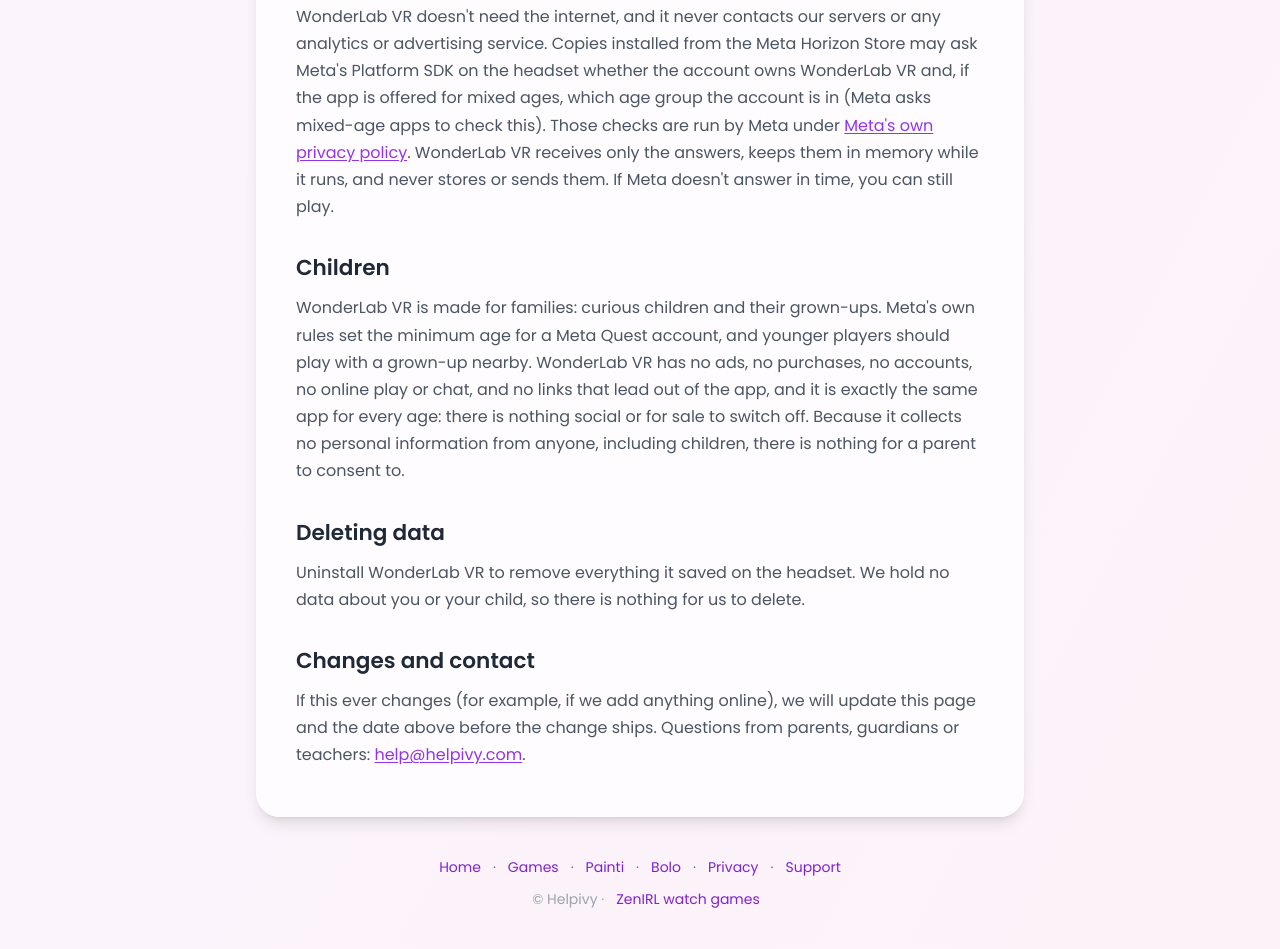
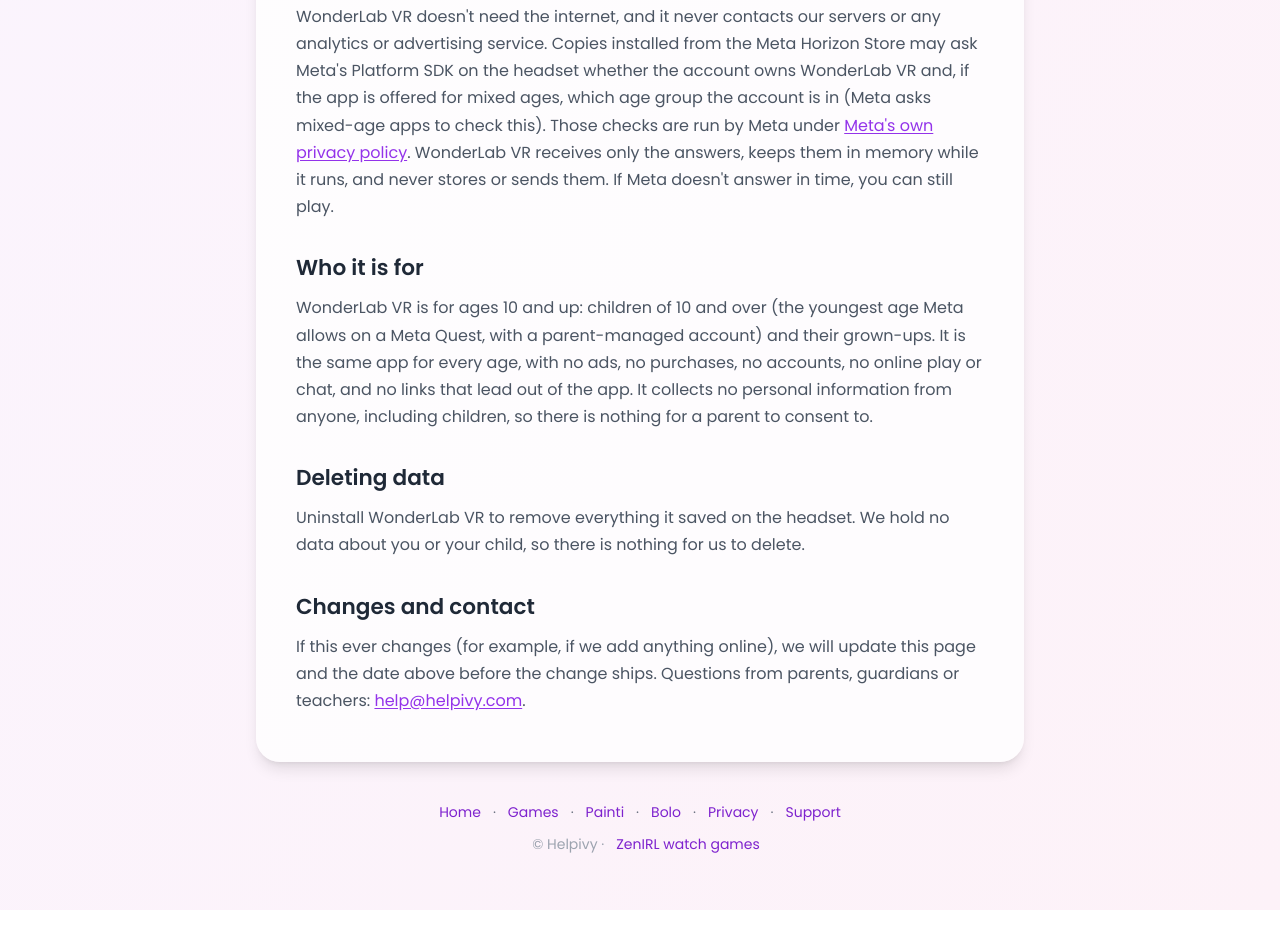
Before and after one commit to ajaypalnitj/helpivy.com, a plain HTML site: page privacy/wonderlab-vr.html in a window 1280 px wide. Shown: the part 1498-2447 px from the top of the page. After the commit the page ends 2408 px from the top, so only its background shows below. Drawn offline with nearby package versions, Linux system fonts and the light colour scheme.

Commit message:
WonderLab VR privacy: for ages 10 and up (Meta mixed ages)
Co-Authored-By: Claude Opus 5.5 <noreply@anthropic.com>

```diff
--- a/privacy/wonderlab-vr.html
+++ b/privacy/wonderlab-vr.html
@@ -48,8 +48,8 @@
             <h2>Network use</h2>
             <p>WonderLab VR doesn't need the internet, and it never contacts our servers or any analytics or advertising service. Copies installed from the Meta Horizon Store may ask Meta's Platform SDK on the headset whether the account owns WonderLab VR and, if the app is offered for mixed ages, which age group the account is in (Meta asks mixed-age apps to check this). Those checks are run by Meta under <a href="https://www.meta.com/legal/privacy-policy/" target="_blank" rel="noopener">Meta's own privacy policy</a>. WonderLab VR receives only the answers, keeps them in memory while it runs, and never stores or sends them. If Meta doesn't answer in time, you can still play.</p>
 
-            <h2>Children</h2>
-            <p>WonderLab VR is made for families: curious children and their grown-ups. Meta's own rules set the minimum age for a Meta Quest account, and younger players should play with a grown-up nearby. WonderLab VR has no ads, no purchases, no accounts, no online play or chat, and no links that lead out of the app, and it is exactly the same app for every age: there is nothing social or for sale to switch off. Because it collects no personal information from anyone, including children, there is nothing for a parent to consent to.</p>
+            <h2>Who it is for</h2>
+            <p>WonderLab VR is for ages 10 and up: children of 10 and over (the youngest age Meta allows on a Meta Quest, with a parent-managed account) and their grown-ups. It is the same app for every age, with no ads, no purchases, no accounts, no online play or chat, and no links that lead out of the app. It collects no personal information from anyone, including children, so there is nothing for a parent to consent to.</p>
 
             <h2>Deleting data</h2>
             <p>Uninstall WonderLab VR to remove everything it saved on the headset. We hold no data about you or your child, so there is nothing for us to delete.</p>
```
